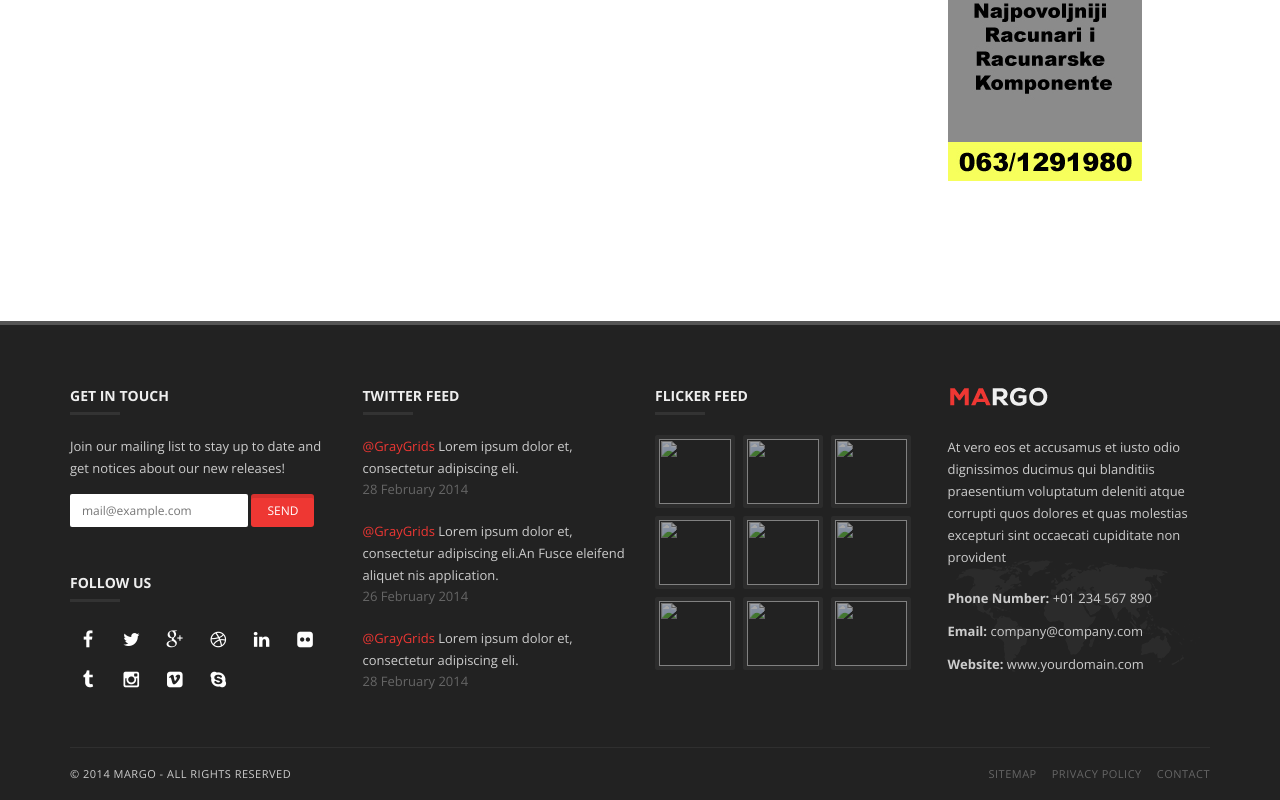
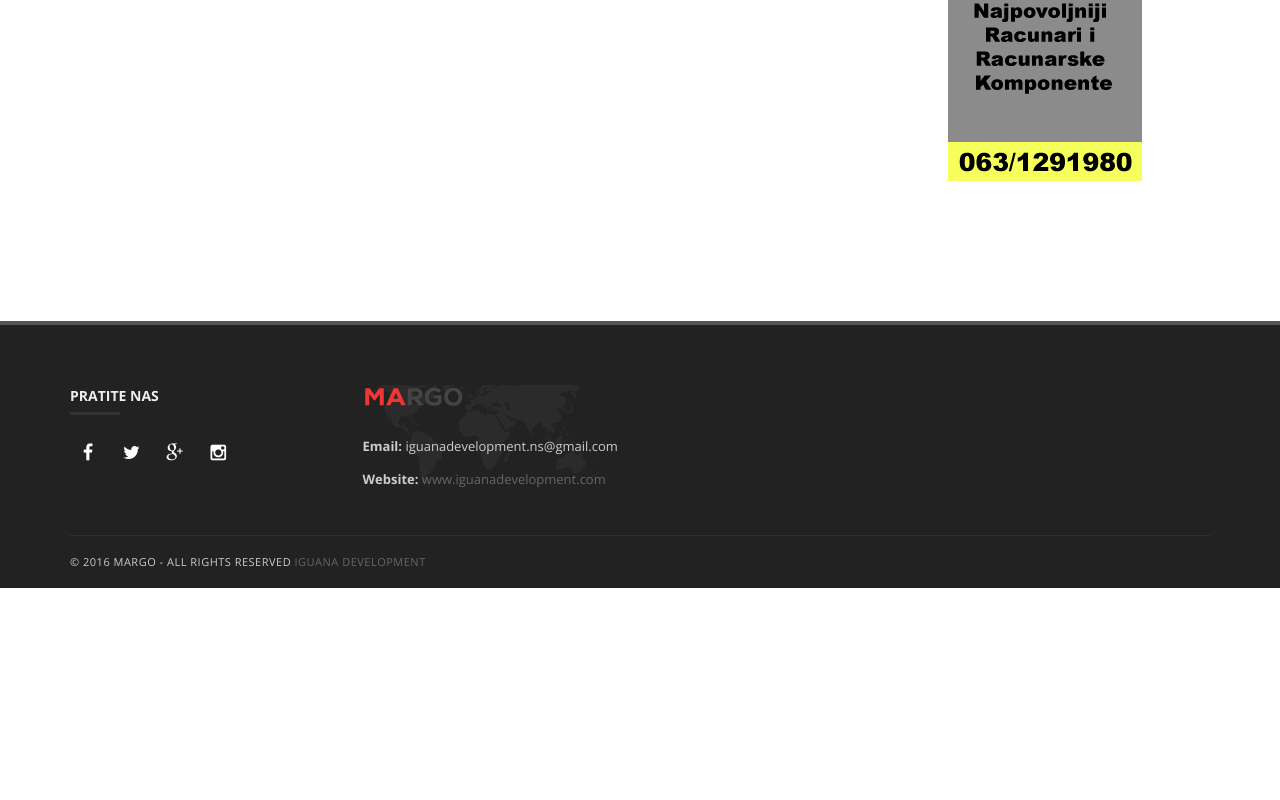
Before and after one commit to basskibo/daniSporta, a plain HTML site: page misija.html in a window 1280 px wide. Shown: the part 1358-2158 px from the top of the page. After the commit the page ends 1946 px from the top, so only its background shows below. Drawn offline with nearby package versions, Linux system fonts and the light colour scheme.

Commit message:
footer dodat u misiju

```diff
--- a/misija.html
+++ b/misija.html
@@ -242,7 +242,6 @@
     <!-- Start Page Banner -->
     <div class="page-banner no-subtitle">
       <div class="container">
-        <div class="row">
           <div class="col-md-6">
             <img src="images/Slogan.png"/>
           </div>
@@ -250,7 +249,6 @@
             <img src="images/banner.png"/>
 
           </div>
-        </div>
       </div>
     </div>
     <!-- End Page Banner -->
@@ -334,23 +332,17 @@
     <!-- End Content -->
 
 
-    <!-- Start Footer -->
+    <!-- Start Footer Section -->
     <footer>
       <div class="container">
         <div class="row footer-widgets">
 
+
           <!-- Start Subscribe & Social Links Widget -->
-          <div class="col-md-3">
-            <div class="footer-widget mail-subscribe-widget">
-              <h4>Get in touch<span class="head-line"></span></h4>
-              <p>Join our mailing list to stay up to date and get notices about our new releases!</p>
-              <form class="subscribe">
-                <input type="text" placeholder="mail@example.com">
-                <input type="submit" class="btn-system" value="Send">
-              </form>
-            </div>
+          <div class="col-md-3 col-xs-12">
+
             <div class="footer-widget social-widget">
-              <h4>Follow Us<span class="head-line"></span></h4>
+              <h4>Pratite nas<span class="head-line"></span></h4>
               <ul class="social-icons">
                 <li>
                   <a class="facebook" href="#"><i class="fa fa-facebook"></i></a>
@@ -361,27 +353,11 @@
                 <li>
                   <a class="google" href="#"><i class="fa fa-google-plus"></i></a>
                 </li>
-                <li>
-                  <a class="dribbble" href="#"><i class="fa fa-dribbble"></i></a>
-                </li>
-                <li>
-                  <a class="linkdin" href="#"><i class="fa fa-linkedin"></i></a>
-                </li>
-                <li>
-                  <a class="flickr" href="#"><i class="fa fa-flickr"></i></a>
-                </li>
-                <li>
-                  <a class="tumblr" href="#"><i class="fa fa-tumblr"></i></a>
-                </li>
+
                 <li>
                   <a class="instgram" href="#"><i class="fa fa-instagram"></i></a>
                 </li>
-                <li>
-                  <a class="vimeo" href="#"><i class="fa fa-vimeo-square"></i></a>
-                </li>
-                <li>
-                  <a class="skype" href="#"><i class="fa fa-skype"></i></a>
-                </li>
+
               </ul>
             </div>
           </div>
@@ -389,96 +365,17 @@
           <!-- End Subscribe & Social Links Widget -->
 
 
-          <!-- Start Twitter Widget -->
-          <div class="col-md-3">
-            <div class="footer-widget twitter-widget">
-              <h4>Twitter Feed<span class="head-line"></span></h4>
-              <ul>
-                <li>
-                  <p><a href="#">@GrayGrids </a> Lorem ipsum dolor et, consectetur adipiscing eli.</p>
-                  <span>28 February 2014</span>
-                </li>
-                <li>
-                  <p><a href="#">@GrayGrids </a> Lorem ipsum dolor et, consectetur adipiscing eli.An Fusce eleifend aliquet nis application.</p>
-                  <span>26 February 2014</span>
-                </li>
-                <li>
-                  <p><a href="#">@GrayGrids </a> Lorem ipsum dolor et, consectetur adipiscing eli.</p>
-                  <span>28 February 2014</span>
-                </li>
-              </ul>
-            </div>
-          </div>
-          <!-- .col-md-3 -->
-          <!-- End Twitter Widget -->
 
 
-          <!-- Start Flickr Widget -->
-          <div class="col-md-3">
-            <div class="footer-widget flickr-widget">
-              <h4>Flicker Feed<span class="head-line"></span></h4>
-              <ul class="flickr-list">
-                <li>
-                  <a href="images/flickr-01.jpg" class="lightbox">
-                    <img alt="" src="images/flickr-01.jpg">
-                  </a>
-                </li>
-                <li>
-                  <a href="images/flickr-02.jpg" class="lightbox">
-                    <img alt="" src="images/flickr-02.jpg">
-                  </a>
-                </li>
-                <li>
-                  <a href="images/flickr-03.jpg" class="lightbox">
-                    <img alt="" src="images/flickr-03.jpg">
-                  </a>
-                </li>
-                <li>
-                  <a href="images/flickr-04.jpg" class="lightbox">
-                    <img alt="" src="images/flickr-04.jpg">
-                  </a>
-                </li>
-                <li>
-                  <a href="images/flickr-05.jpg" class="lightbox">
-                    <img alt="" src="images/flickr-05.jpg">
-                  </a>
-                </li>
-                <li>
-                  <a href="images/flickr-06.jpg" class="lightbox">
-                    <img alt="" src="images/flickr-06.jpg">
-                  </a>
-                </li>
-                <li>
-                  <a href="images/flickr-07.jpg" class="lightbox">
-                    <img alt="" src="images/flickr-07.jpg">
-                  </a>
-                </li>
-                <li>
-                  <a href="images/flickr-08.jpg" class="lightbox">
-                    <img alt="" src="images/flickr-08.jpg">
-                  </a>
-                </li>
-                <li>
-                  <a href="images/flickr-09.jpg" class="lightbox">
-                    <img alt="" src="images/flickr-09.jpg">
-                  </a>
-                </li>
-              </ul>
-            </div>
-          </div>
-          <!-- .col-md-3 -->
-          <!-- End Flickr Widget -->
 
 
           <!-- Start Contact Widget -->
-          <div class="col-md-3">
+          <div class="col-md-3 col-xs-12">
             <div class="footer-widget contact-widget">
-              <h4><img src="images/footer-margo.png" class="img-responsive" alt="Footer Logo" /></h4>
-              <p>At vero eos et accusamus et iusto odio dignissimos ducimus qui blanditiis praesentium voluptatum deleniti atque corrupti quos dolores et quas molestias excepturi sint occaecati cupiditate non provident</p>
+              <h4><img src="images/margo.png" class="img-responsive" alt="Footer Logo" /></h4>
               <ul>
-                <li><span>Phone Number:</span> +01 234 567 890</li>
-                <li><span>Email:</span> company@company.com</li>
-                <li><span>Website:</span> www.yourdomain.com</li>
+                <li><span>Email:</span> iguanadevelopment.ns@gmail.com</li>
+                <li><span>Website:</span><a href="http://iguanadevelopment.com"> www.iguanadevelopment.com</a></li>
               </ul>
             </div>
           </div>
@@ -493,22 +390,18 @@
         <div class="copyright-section">
           <div class="row">
             <div class="col-md-6">
-              <p>&copy; 2014 Margo - All Rights Reserved</p>
+              <p>&copy; 2016 Margo - All Rights Reserved <a href="http://iguanadevelopment.com">Iguana Development</a> </p>
             </div>
-            <div class="col-md-6">
-              <ul class="footer-nav">
-                <li><a href="#">Sitemap</a></li>
-                <li><a href="#">Privacy Policy</a></li>
-                <li><a href="#">Contact</a></li>
-              </ul>
-            </div>
+
+            <!-- .col-md-6 -->
           </div>
+          <!-- .row -->
         </div>
         <!-- End Copyright -->
 
       </div>
     </footer>
-    <!-- End Footer -->
+    <!-- End Footer Section -->
 
   </div>
   <!-- End Container -->
```
